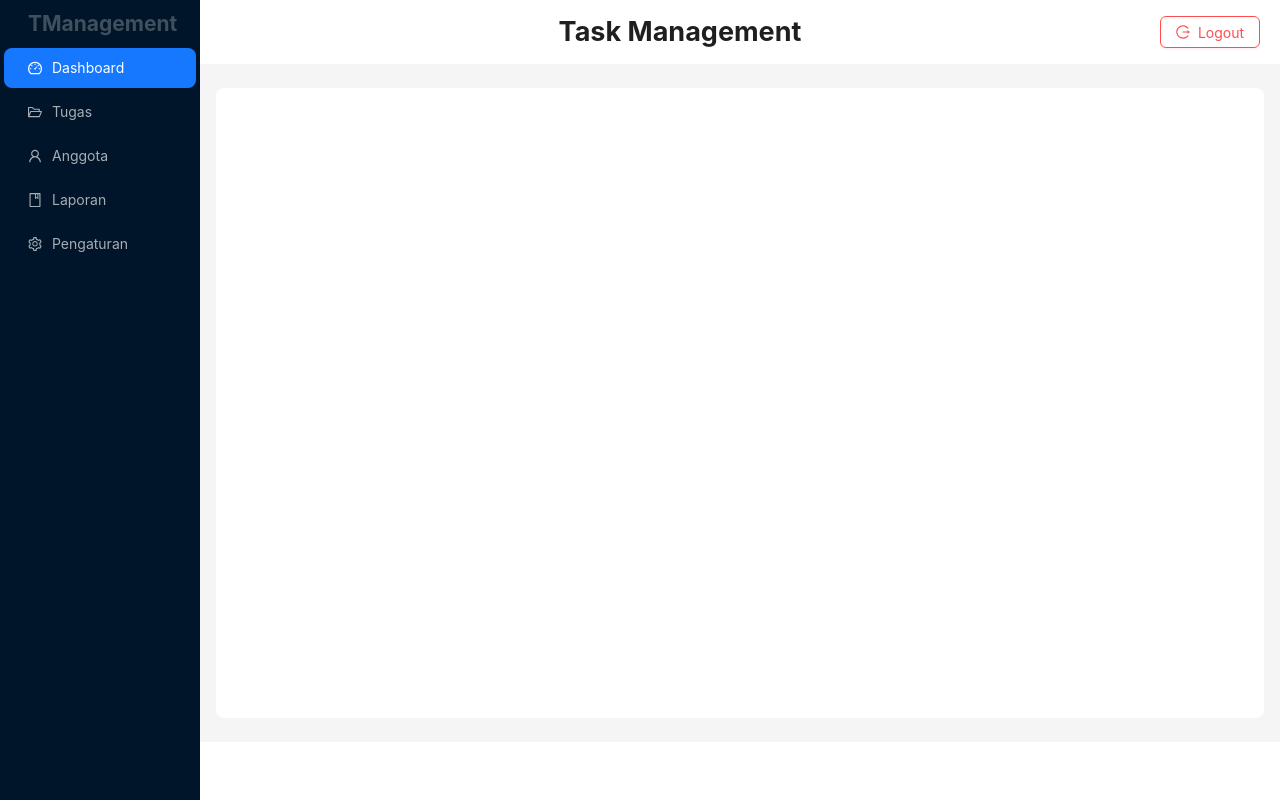
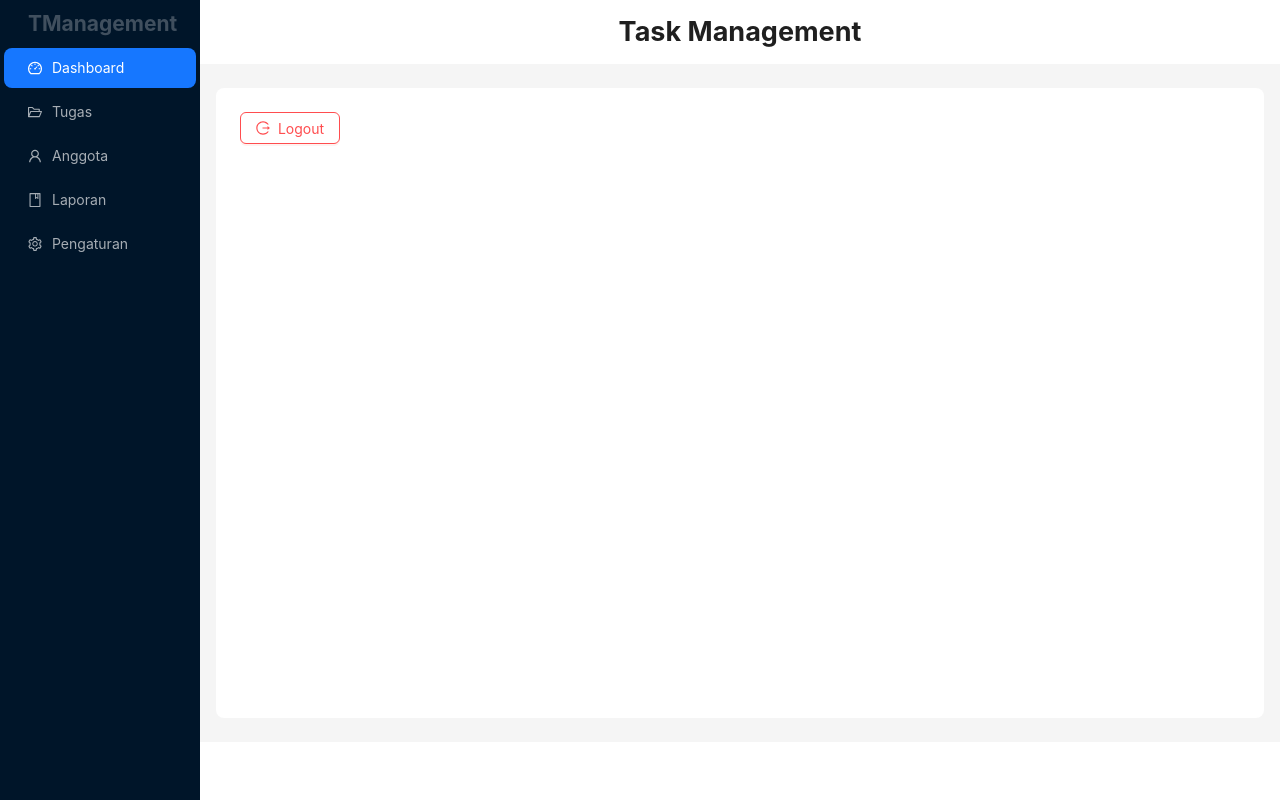
Before and after one commit to Faishal24/task-management--frontend, a React (Vite) app: page /pengaturan in a window 1280 px wide. Built offline with nearby package versions, Linux system fonts and the light colour scheme; sample sign-in values are in the browser's storage.

Commit message:
Add setting page

```diff
--- a/src/pages/Home.jsx
+++ b/src/pages/Home.jsx
@@ -19,6 +19,7 @@ import Profile from "./Profile";
 import Report from "./Report";
 import { jwtDecode } from "jwt-decode";
 import { useAuth } from "../hooks/AuthProvider";
+import Setting from "./Setting";
 
 const { Header, Sider, Content } = Layout;
 
@@ -99,7 +100,7 @@ const Home = () => {
             padding: 0,
             background: colorBgContainer,
             display: "flex",
-            justifyContent: "space-between",
+            justifyContent: "center",
             alignItems: "center",
           }}
         >
@@ -113,9 +114,9 @@ const Home = () => {
               height: 64,
             }}
           /> */}
-          <p></p>
+
           <h2>Task Management</h2>
-          <BtnLogout />
+
         </Header>
         <Content
           style={{
@@ -133,6 +134,7 @@ const Home = () => {
             <Route path="/detail" element={<TaskDetail />} />
             <Route path="/profil" element={<Profile />} />
             <Route path="/laporan" element={<Report />} />
+            <Route path="/pengaturan" element={<Setting />} />
           </Routes>
         </Content>
       </Layout>
--- /dev/null
+++ b/src/pages/Setting.jsx
@@ -0,0 +1,12 @@
+import React from 'react'
+import BtnLogout from '../components/BtnLogout'
+
+const Setting = () => {
+  return (
+    <div>
+        <BtnLogout />
+    </div>
+  )
+}
+
+export default Setting
```
